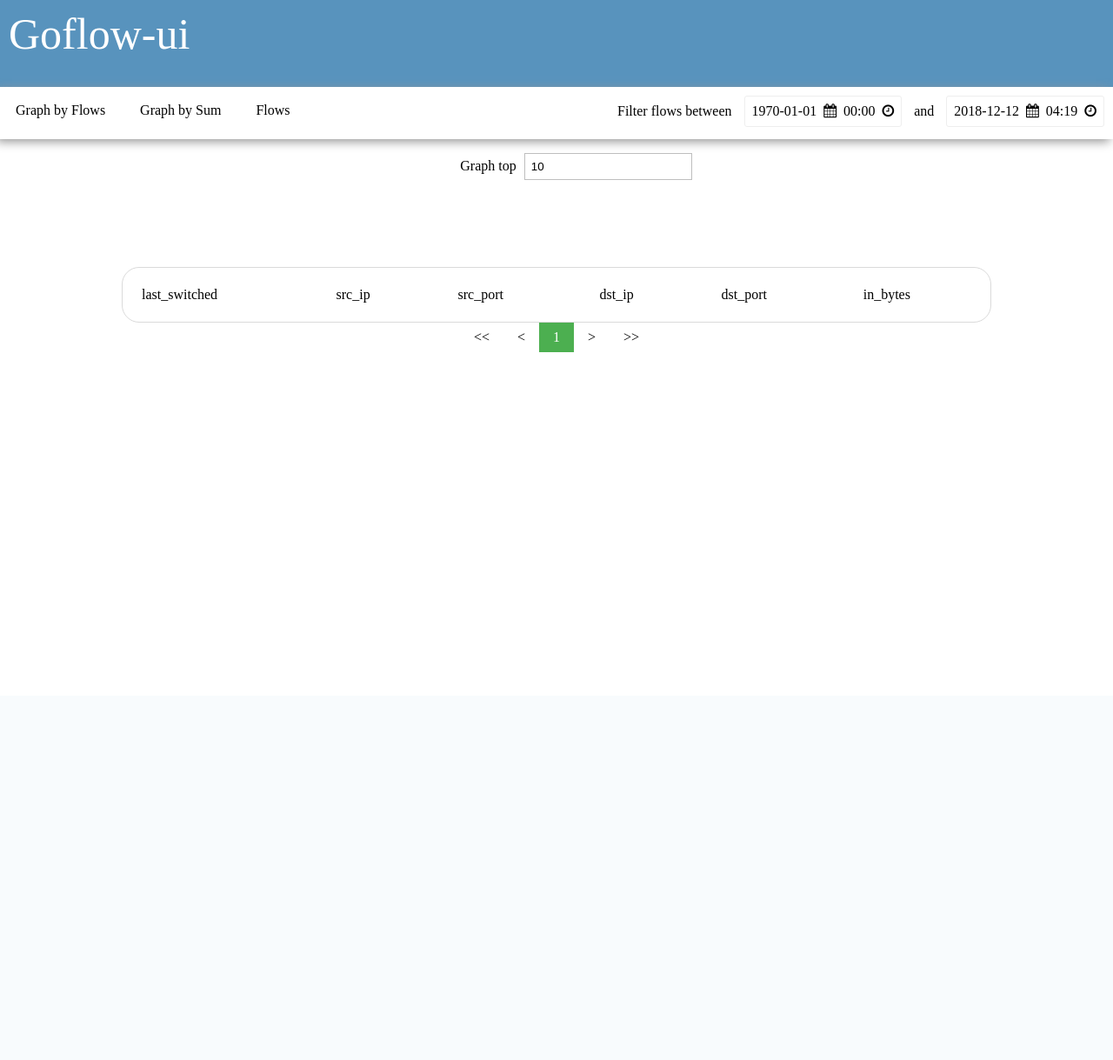
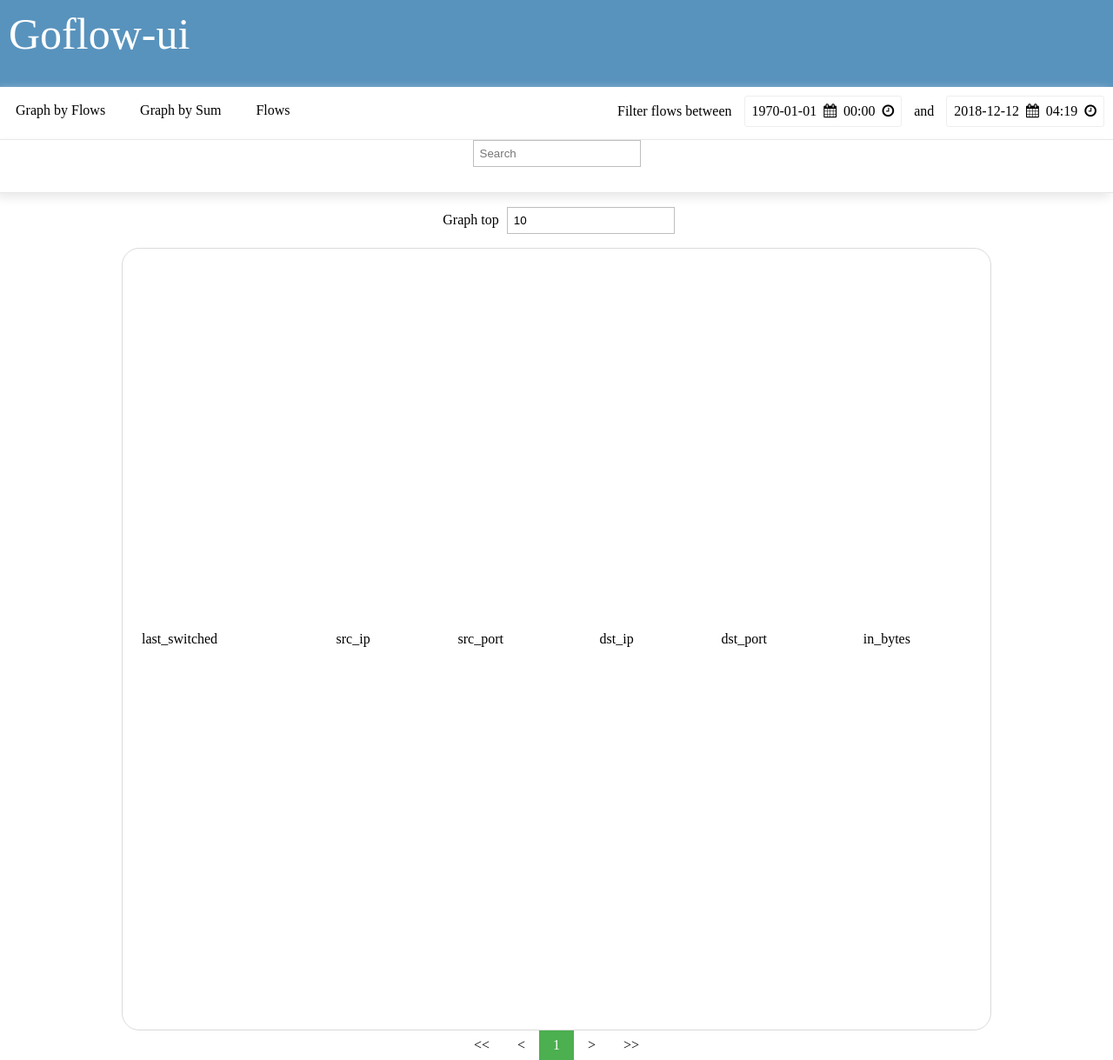
Before and after one commit to adambaumeister/goflow-ui, a Flask app: page /flow in a window 1280 px wide. Shown: the whole page at 87% size. Before the commit the page ends 405 px from the top, so only its background shows below. Run offline with Flask 2, Linux system fonts and the light colour scheme; data that the repository does not hold is empty; some libraries are stand-ins or nearby versions; some web fonts are replaced.

Commit message:
Added primitive search

```diff
--- a/backends/mysql.py
+++ b/backends/mysql.py
@@ -119,7 +119,7 @@ class IP4Column(Column):
             self.filter_string = "({0} > {1} AND {0} < {2})".format(self.name, int(start_ip), int(end_ip))
         else:
             ip = ipaddress.ip_address(value)
-            self.filter_string = "{0} == {1}".format(self.name, int(ip))
+            self.filter_string = "{0} = {1}".format(self.name, int(ip))
 
 class IntColumn(Column):
     def __init__(self, name, display_name=None):
--- a/pages/Page.py
+++ b/pages/Page.py
@@ -12,6 +12,7 @@ class Page:
         self.footer_template = footer_template
         self.body_template = body_template
         self.nav_buttons = []
+        self.forms = ''
 
     def render_header(self, **kwargs):
         return render_template(self.header_template, **kwargs, nav_buttons=self.nav_buttons)
@@ -40,7 +41,11 @@ class Page:
         :return: empty Form
         """
         f = Form()
+        self.forms = f
         return f
+
+    def get_form(self):
+        return self.forms
 
 class NavButton:
     def __init__(self, href, name):
--- a/static/js/ui.js
+++ b/static/js/ui.js
@@ -2,7 +2,11 @@ $(document).ready( function () {
 
     var startTime = $.getUrlVar('start-time');
     var endTime = $.getUrlVar('end-time');
+    var search = $.getUrlVar('search');
 
+    //
+    // Forward populate input fields with get params
+    //
     if ( startTime == undefined ) {
         startTime = "1970-01-01 00:00"
     } else {
@@ -18,6 +22,11 @@ $(document).ready( function () {
         // Forward populate input field if not empty
         $("#end-time").val(endTime)
     }
+    if ( search != undefined ) {
+        s = decodeURIComponent($.getUrlVar('search'));
+        $("#search").val(s)
+    }
+
     $('#start-picker').dateTimePicker({
         positionShift: { top: 20, left: 400},
         selectData: startTime
@@ -33,7 +42,10 @@ $(document).ready( function () {
         }
         if ( $("#end-time").val() != '' ) {
             $("#select-form").append( "<input type='hidden' name='end-time' value='" + $("#end-time").val() + "'>");
-         }
+        }
+        if ( $("#search").val() != '' ) {
+            $("#select-form").append( "<input type='hidden' name='search' value='" + $("#search").val() + "'>");
+        }
 
         return true;
     });
--- a/static/styles.css
+++ b/static/styles.css
@@ -5,12 +5,16 @@
 }
 
 table {
-    margin-top: 100px;
     margin-left: auto;
     margin-right: auto;
     border: 1px solid #dadada;
     border-radius: 20px;
     width: 1000px;
+    min-height: 900px;
+}
+
+.table-break {
+    margin-top: 100px;
 }
 
 td {
@@ -41,7 +45,17 @@ td {
 .form-container {
     width:100%;
     text-align: center;
+}
 
+ul {
+    padding-inline-start: 0px;
+}
+
+.search-container {
+    width: 100%;
+    float: left;
+    text-align: center;
+    height: 60px;
 }
 
 label {
@@ -74,7 +88,8 @@ li {
 .main-nav {
     min-height: 60px;
     background-color: white;
-    box-shadow: -4px 3px 11px 0px #969696;
+    box-shadow: -4px 5px 11px 0px #e8e8e8;
+    border-bottom: 1px solid #e8e8e8
 }
 .nav-container {
     margin: 0 auto;
--- a/templates/header.html
+++ b/templates/header.html
@@ -31,3 +31,10 @@
         </div>
     </div>
 </div>
+<div class="main-nav">
+    <div class="search-container">
+        <form id="search-form" action="" method="get">
+            <input id="search" class="form-box" type="text" name="search" placeholder="{{ forms.current.search.value }}">
+        </form>
+    </div>
+</div>
--- a/templates/sum_graph.html
+++ b/templates/sum_graph.html
@@ -35,5 +35,5 @@
     </div>
     <canvas id="{{ chartname }}"></canvas>
 </div>
-
+<div class="table-break"></div>
 {{ chart|safe }}
--- a/test.py
+++ b/test.py
@@ -31,13 +31,16 @@ def flow_search():
 
     # Form setup for this page
     f = p.register_form()
+    search = f.register_input("search", "text")
     topn_max = f.register_input("max", "int")
     start_time = f.register_input("start-time", "text")
     end_time = f.register_input("end-time", "text")
+    search.default = "Search"
     topn_max.default = 10
     f.parse(request.args)
     b.add_filter(op=">", value=start_time.value)
     b.add_filter(op="<", value=end_time.value)
+    b.add_filter(op=None, value=search.value)
 
     t = b.flow_table(topn_max.value)
 
```
